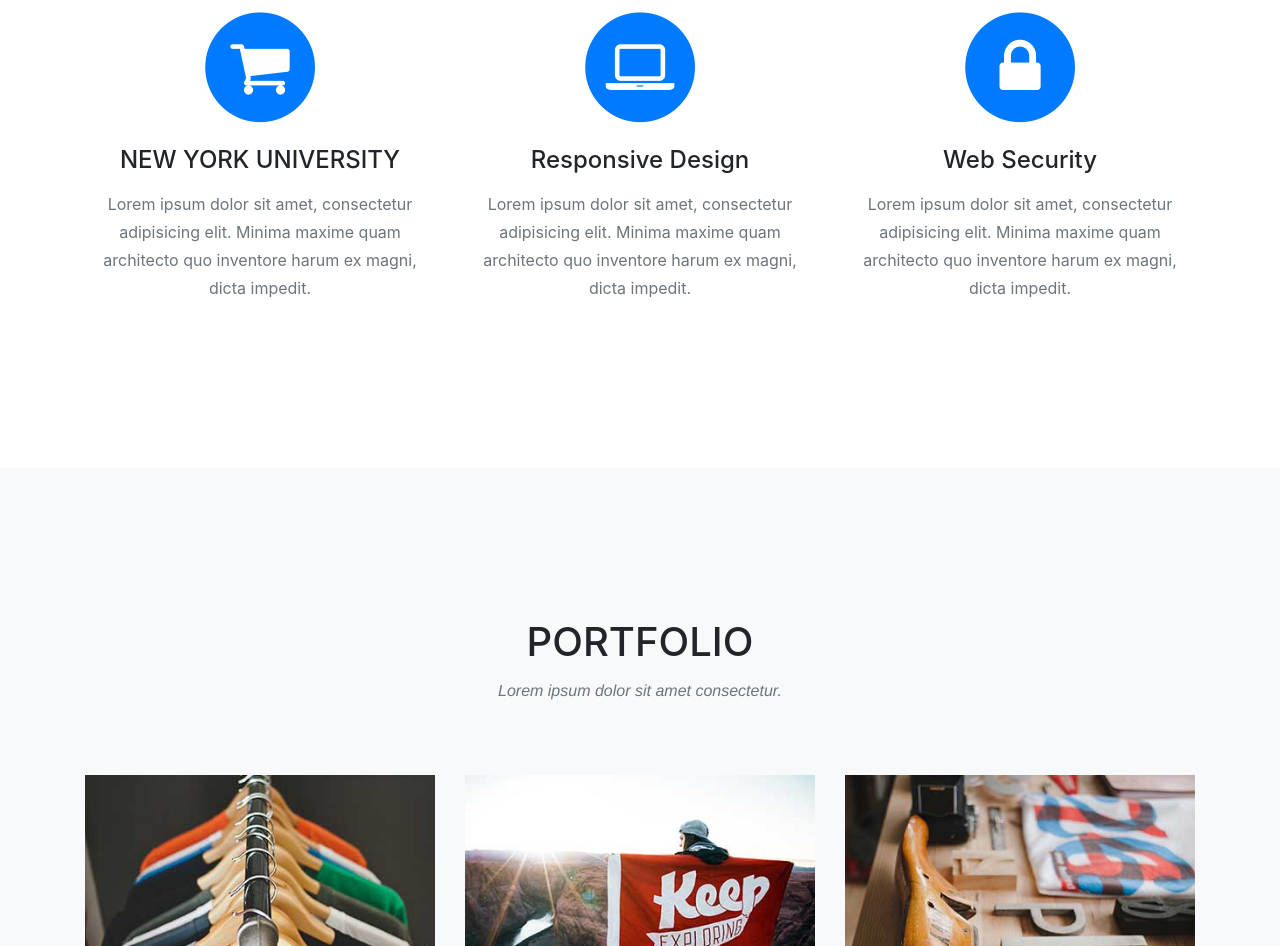
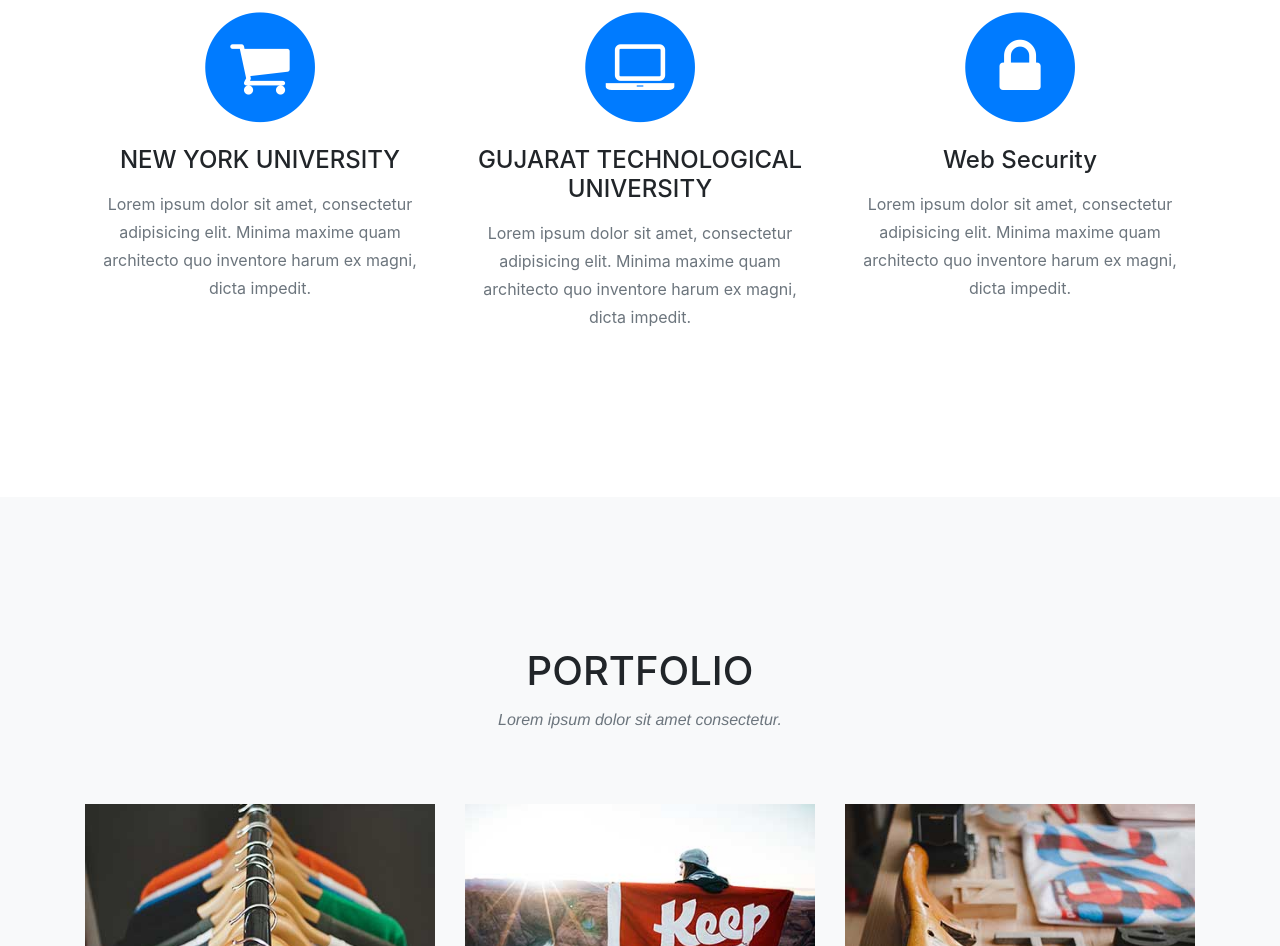
Before and after one commit to darshildpatel/darshildpatel.github.io, a website with bundled scripts: page index.html in a window 1280 px wide. Shown: the part 1032-1978 px from the top of the page. Built offline with nearby package versions, Linux system fonts and the light colour scheme; a web font is replaced by a local one.

Commit message:
Update index.html

```diff
--- a/index.html
+++ b/index.html
@@ -91,7 +91,7 @@
               <i class="fa fa-circle fa-stack-2x text-primary"></i>
               <i class="fa fa-laptop fa-stack-1x fa-inverse"></i>
             </span>
-            <h4 class="service-heading">Responsive Design</h4>
+            <h4 class="service-heading">GUJARAT TECHNOLOGICAL UNIVERSITY</h4>
             <p class="text-muted">Lorem ipsum dolor sit amet, consectetur adipisicing elit. Minima maxime quam architecto quo inventore harum ex magni, dicta impedit.</p>
           </div>
           <div class="col-md-4">
```
